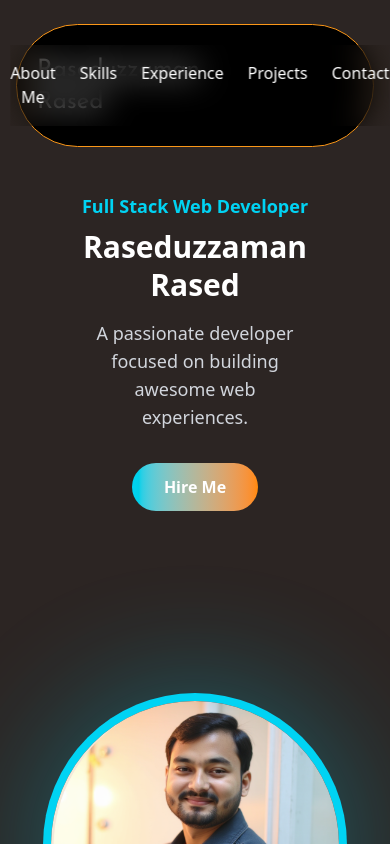
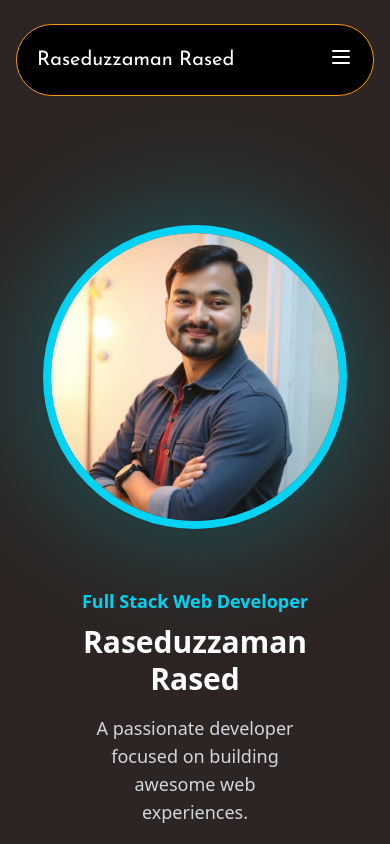
Before and after one commit to raseduzzaman-rased/portfolio-raseduzzaman-rased, a React (Vite) app: page / in a window 390 px wide. Shown: the top 844 px of the page. Built offline with nearby package versions, Linux system fonts and the light colour scheme.

Commit message:
responsive the menu and designed the hero section

```diff
--- a/src/components/Navbar/Navbar.jsx
+++ b/src/components/Navbar/Navbar.jsx
@@ -1,7 +1,6 @@
-import React from "react";
+import React, { useState } from "react";
 import { LuArrowDownRight } from "react-icons/lu";
 import { Link } from "react-scroll";
-
 
 const links = [
   { link: "About Me", section: "about" },
@@ -12,43 +11,118 @@ const links = [
 ];
 
 const Navbar = () => {
+  const [menuOpen, setMenuOpen] = useState(false);
+
   return (
-    <div className="max-w-[1380px] mx-auto px-4 w-full fixed left-[50%] -translate-x-[50%] mt-6 gap-4 flex">
-      {/* nav container  */}
+    <div className="max-w-[1380px] mx-auto px-4 w-full fixed left-[50%] -translate-x-[50%] mt-6 gap-4 flex z-50">
       <div className="flex justify-between w-full max-w-[1200px] mx-auto bg-black items-center p-5 rounded-r-full rounded-l-full border-[0.5px] border-[#fb9718]">
-        {/* logo section  */}
+        {/* Logo */}
         <div>
-          <h1 className="text-white text-2xl josefin-sans">
+          <h1 className="text-white text-xl md:text-2xl josefin-sans">
             Raseduzzaman Rased
           </h1>
         </div>
 
-        {/* menu section  */}
-        <div>
-           <ul className="flex lg:flex-row sm:flex-col gap-6 text-white font-body lg:relative sm:absolute sm:top-[120%] text-center left-[50%] -translate-x-[50%] lg:text-md sm:text-xl sm:bg-cyan/30 backdrop-blur-lg lg:bg-black sm:w-full py-4">
-      {links.map((link, index) => {
-        return (
-          <li key={index} className="group">
+        {/* Hamburger and Menu Container for Mobile */}
+        <div className="lg:hidden relative">
+          {/* Hamburger / Close Button */}
+          <button
+            onClick={() => setMenuOpen(!menuOpen)}
+            className="text-white focus:outline-none z-50 relative"
+            aria-label="Toggle menu"
+          >
+            {menuOpen ? (
+              // Cross icon
+              <svg
+                className="w-6 h-6"
+                fill="none"
+                stroke="currentColor"
+                viewBox="0 0 24 24"
+                xmlns="http://www.w3.org/2000/svg"
+              >
+                <path
+                  strokeLinecap="round"
+                  strokeLinejoin="round"
+                  strokeWidth={2}
+                  d="M6 18L18 6M6 6l12 12"
+                />
+              </svg>
+            ) : (
+              // Hamburger icon
+              <svg
+                className="w-6 h-6"
+                fill="none"
+                stroke="currentColor"
+                viewBox="0 0 24 24"
+                xmlns="http://www.w3.org/2000/svg"
+              >
+                <path
+                  strokeLinecap="round"
+                  strokeLinejoin="round"
+                  strokeWidth={2}
+                  d="M4 6h16M4 12h16M4 18h16"
+                />
+              </svg>
+            )}
+          </button>
+
+          {/* Dropdown Menu + Button */}
+          {menuOpen && (
+            <div className="absolute top-full right-0 mt-2 w-56 bg-black bg-opacity-90 rounded-lg shadow-lg z-40">
+              <ul className="flex flex-col gap-3 px-4 py-3 text-white font-body">
+                {links.map((link, index) => (
+                  <li key={index} className="group text-left">
                     <Link
                       spy={true}
                       smooth={true}
                       duration={500}
                       offset={-130}
                       to={link.section}
-              className="cursor-pointer text-white hover:text-cyan transition-all duration-500"
+                      onClick={() => setMenuOpen(false)} // Close menu on click
+                      className="cursor-pointer block px-2 py-1 hover:text-cyan transition duration-300"
+                    >
+                      {link.link}
+                    </Link>
+                    <div className="bg-cyan w-0 group-hover:w-full h-[1px] transition-all duration-500"></div>
+                  </li>
+                ))}
+              </ul>
+
+              {/* Download CV Button */}
+              <div className="px-4 pb-4">
+                <button
+                  onClick={() => setMenuOpen(false)}
+                  className="w-full px-4 py-2 rounded-full text-lg font-bold text-black border border-cyan-400 flex items-center justify-center gap-1 bg-gradient-to-r from-cyan-400 to-[#fb9718] hover:border-[#fb9718] hover:shadow-[0_0_20px_rgba(94,206,220,0.5)] hover:scale-105 transition-all duration-300"
+                >
+                  Download CV <LuArrowDownRight />
+                </button>
+              </div>
+            </div>
+          )}
+        </div>
+
+        {/* Desktop Menu */}
+        <ul className="hidden lg:flex flex-row gap-6 text-white font-body">
+          {links.map((link, index) => (
+            <li key={index} className="group text-center lg:text-left">
+              <Link
+                spy={true}
+                smooth={true}
+                duration={500}
+                offset={-130}
+                to={link.section}
+                className="cursor-pointer text-white hover:text-cyan transition-all duration-500 px-3 py-1"
               >
                 {link.link}
               </Link>
               <div className="mx-auto bg-cyan w-0 group-hover:w-full h-[1px] transition-all duration-500"></div>
             </li>
-        );
-      })}
+          ))}
         </ul>
-        </div>
 
-        {/* hire me section  */}
-        <div>
-          <button className="px-4 rounded-full text-lg font-bold text-black border border-cyan-400 flex items-center gap-1 bg-gradient-to-r from-cyan-400 to-[#fb9718] hover:border-[#fb9718] hover:shadow-[0_0_20px_rgba(94,206,220,0.5)] hover:scale-110 transition-all duration-500">
+        {/* Desktop Download CV Button */}
+        <div className="hidden lg:flex">
+          <button className="px-6 py-2 rounded-full text-lg font-bold text-black border border-cyan-400 flex items-center gap-1 bg-gradient-to-r from-cyan-400 to-[#fb9718] hover:border-[#fb9718] hover:shadow-[0_0_20px_rgba(94,206,220,0.5)] hover:scale-110 transition-all duration-500">
             Download CV <LuArrowDownRight />
           </button>
         </div>
--- a/src/components/Pages/HeroSection.jsx
+++ b/src/components/Pages/HeroSection.jsx
@@ -3,11 +3,11 @@ import React from "react";
 const HeroSection = () => {
   return (
     <section
-      className="min-h-screen max-w-7xl mx-auto px-20 flex flex-col md:flex-row items-center md:items-center justify-between"
+      className="min-h-screen max-w-7xl mx-auto px-20 flex flex-col-reverse md:flex-row items-center md:items-center justify-between"
       style={{ backgroundColor: "#2c2523" }}
     >
       {/* Left text */}
-      <div className="flex-1 text-white text-center md:text-left mb-12 md:mb-0">
+      <div className="flex-1 text-white md:ml-18 text-center pt-6 md:text-left mb-12 md:mb-0">
         <h3 className="text-lg md:text-xl font-semibold text-cyan-400 mb-2">
           Full Stack Web Developer
         </h3>
--- a/src/components/Pages/Home.jsx
+++ b/src/components/Pages/Home.jsx
@@ -6,7 +6,7 @@ const Home = () => {
     return (
         <div>
             <Navbar></Navbar>
-           <div className='py-48 md:py-16'>
+           <div className='pt-48 md:py-16'>
              <HeroSection></HeroSection>
            </div>
         </div>
```
Lines whose indentation alone changed are shown as unchanged.
